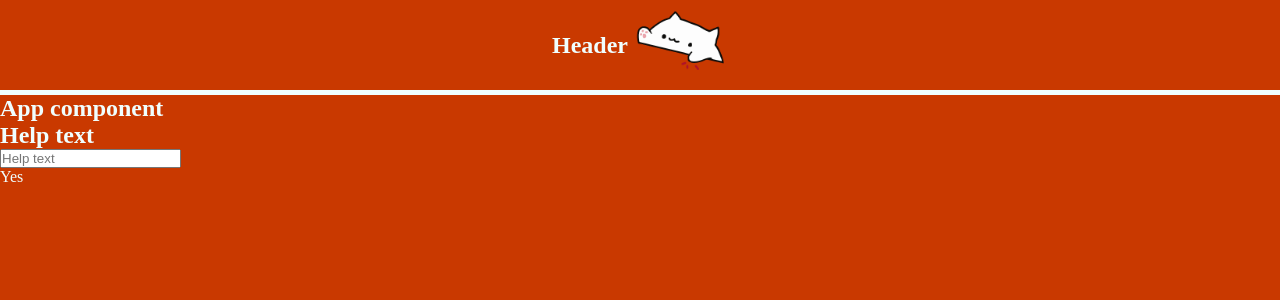
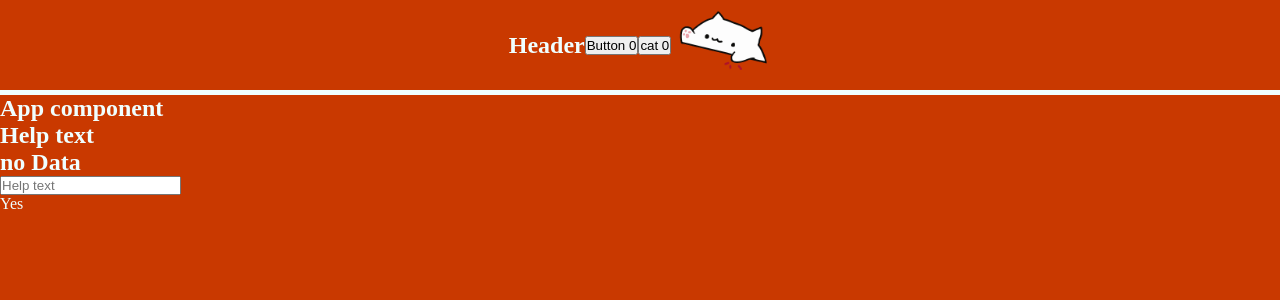
Before and after one commit to DIJITEA/react-from-scratch-for-beginners, a React (Create React App) app: page / in a window 1280 px wide. Shown: the top 300 px of the page. Built offline with nearby package versions, Linux system fonts and the light colour scheme.

Commit message:
web lesson #6 end

```diff
--- a/src/App.js
+++ b/src/App.js
@@ -6,7 +6,7 @@ import MainArticle from "./components/mainArticle/MainArticle";
 class App extends React.Component {
   render() {
     return <div>
-      <Header />
+      <Header title= {"Header"} />
         <h2>App component</h2>
       <MainArticle />
     </div>;
--- a/src/components/header/Header.js
+++ b/src/components/header/Header.js
@@ -1,14 +1,17 @@
 import React from "react";
-import Image from "../Image";
+import Image from "../repeatingСomponents/Image";
 import cat from "../../img/cat.png";
+import Button from "../repeatingСomponents/Button";
 
 class Header extends React.Component {
   render() {
     return (
-      <div className="header">
-        <h2>Header</h2>
+      <header className="header">
+        <h2>{this.props.title}</h2>
+        <Button/>
+        <Button text = {'cat'}/>
         <Image css="header__img" image={cat} alt={`cat`} />
-      </div>
+      </header>
     );
   }
 }
--- a/src/components/mainArticle/MainArticle.js
+++ b/src/components/mainArticle/MainArticle.js
@@ -5,16 +5,22 @@ class MainArticle extends React.Component {
     super(props)
     this.state = {
       helpText:"Help text",
+      userData: "no Data"
     }
     this.inputClick = this.inputClick.bind(this)
   }
-
+  componentDidUpdate(prevProp){
+    if (this.state.helpText !== "Help")
+      console.log("Some")
+  }
   render() {
     return (
       <article>
         <h1>{this.state.helpText}</h1>
+        <h2>{this.state.userData}</h2>
         <input
           placeholder={this.state.helpText}
+          onChange={event => this.setState({userData: event.target.value})}
           onClick={this.inputClick}
           onMouseEnter={this.mouseOver}
         />
--- /dev/null
+++ b/src/components/repeatingСomponents/Button.js
@@ -0,0 +1,19 @@
+import React, { useEffect, useState } from "react";
+
+
+const Button = (props) => {
+    const [click, setClick] = useState(0)
+    useEffect(() => {
+        document.title = `You press ${click} times`
+    })
+    console.log(click)
+    return(
+        <button onClick={() => setClick(click + 1)} >{props.text} {click}</button>
+    )
+}
+
+Button.defaultProps = {
+    text: "Button"
+}
+
+export default Button
```
Also changed, not shown: src/components/repeatingСomponents/Image.js (renamed from src/components/Image.js).
